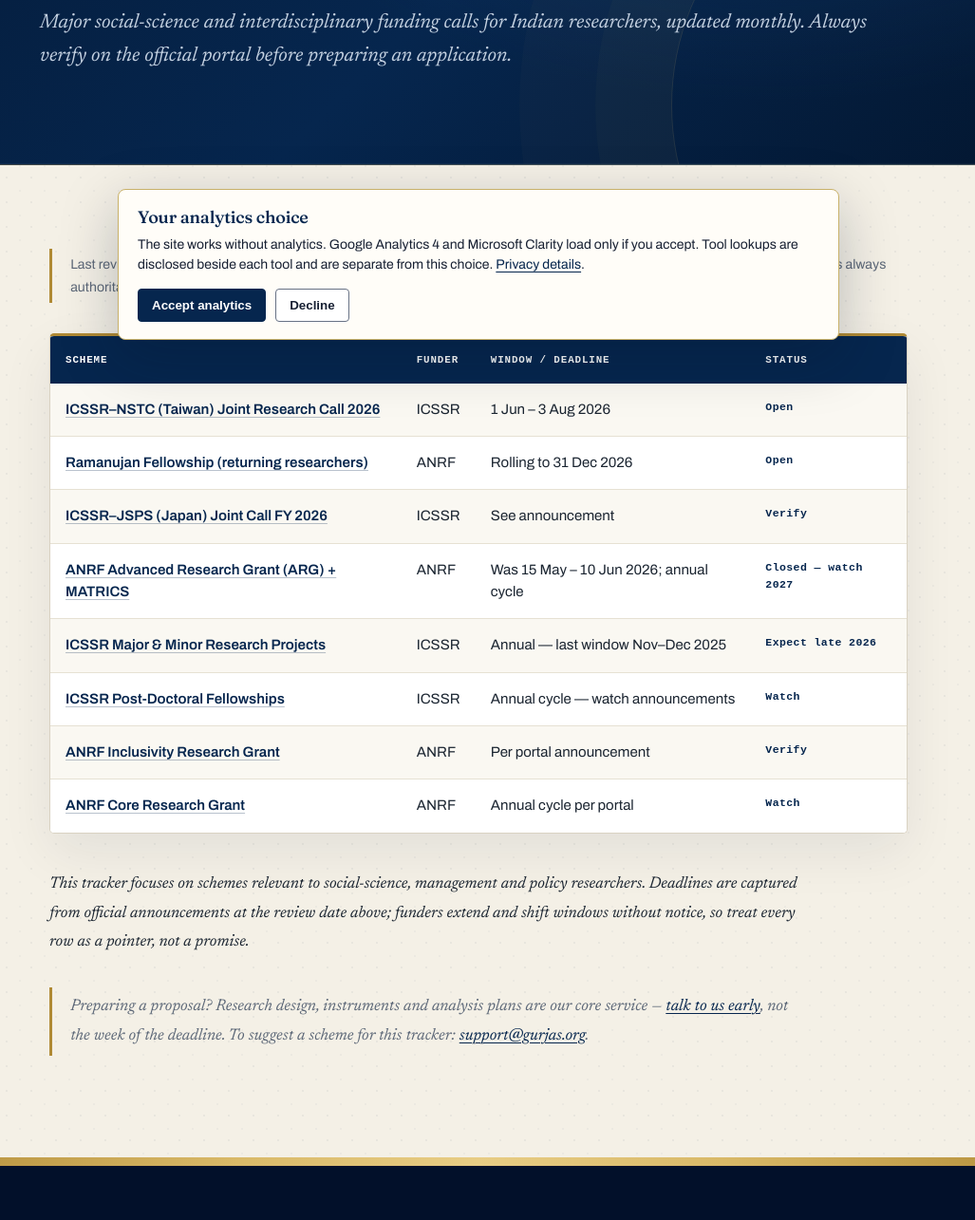
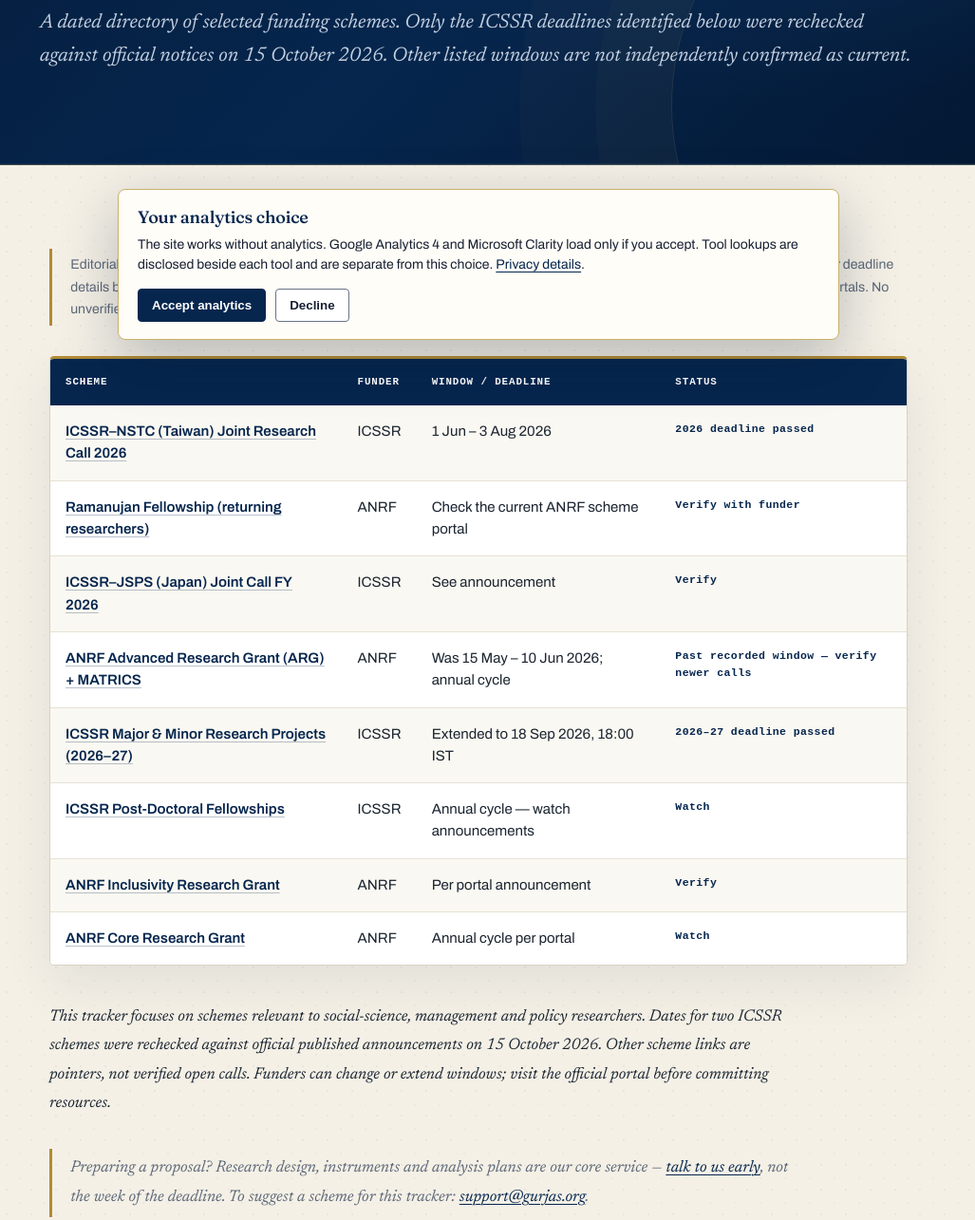
Before and after one commit to dr-jasky/gurjas-evidence, a website: page tools/grant-deadline-tracker/index.html in a window 1280 px wide. Shown: the part 414-1699 px from the top of the page at 95% size, without its empty margins (136-1163 px from the left). Drawn offline with Linux system fonts and the light colour scheme; a web font is replaced by a local one.

Commit message:
Credibility: replace stale open grant labels with dated, source-verified references

```diff
--- a/tools/grant-deadline-tracker/index.html
+++ b/tools/grant-deadline-tracker/index.html
@@ -5,7 +5,7 @@
 <meta name="viewport" content="width=device-width, initial-scale=1">
 <!-- Non-essential analytics load only after explicit consent through script.js. -->
 <title>Research Grant Deadline Tracker | ICSSR, ANRF and UGC | Gurjas</title>
-<meta name="description" content="A monthly-reviewed tracker of ICSSR, ANRF and allied research funding calls for Indian social-science researchers, with every entry linked to its source.">
+<meta name="description" content="A dated reference register of Indian funding schemes with primary-source links and explicit verification limits.">
 <link rel="canonical" href="https://gurjas.org/tools/grant-deadline-tracker/">
 <meta name="author" content="Gurjas Evidence and Policy Analytics">
 <meta name="robots" content="index, follow, max-image-preview:large">
@@ -13,7 +13,7 @@
 <meta property="og:type" content="website">
 <meta property="og:site_name" content="Gurjas Evidence and Policy Analytics">
 <meta property="og:title" content="Research Grant Deadline Tracker | ICSSR, ANRF and UGC | Gurjas">
-<meta property="og:description" content="A monthly-reviewed tracker of ICSSR, ANRF and allied research funding calls for Indian social-science researchers, with every entry linked to its source.">
+<meta property="og:description" content="A dated reference register of Indian funding schemes with primary-source links and explicit verification limits.">
 <meta property="og:url" content="https://gurjas.org/tools/grant-deadline-tracker/">
 <meta property="og:image" content="https://gurjas.org/assets/og-preview.png">
 <meta property="og:image:width" content="1200">
@@ -21,7 +21,7 @@
 <meta property="og:locale" content="en_IN">
 <meta name="twitter:card" content="summary_large_image">
 <meta name="twitter:title" content="Research Grant Deadline Tracker | ICSSR, ANRF and UGC | Gurjas">
-<meta name="twitter:description" content="A monthly-reviewed tracker of ICSSR, ANRF and allied research funding calls for Indian social-science researchers, with every entry linked to its source.">
+<meta name="twitter:description" content="A dated reference register of Indian funding schemes with primary-source links and explicit verification limits.">
 <meta name="twitter:image" content="https://gurjas.org/assets/og-preview.png">
 <link rel="icon" href="../../favicon.ico" sizes="32x32">
 <link rel="icon" href="../../assets/favicon.png" type="image/png">
@@ -35,7 +35,7 @@
 <link rel="preload" as="style" href="../../style.css?v=12">
 <link rel="stylesheet" href="../../style.css?v=12">
 <script type="application/ld+json">{"@context": "https://schema.org", "@graph": [{"@type": "Organization", "@id": "https://gurjas.org/#org", "name": "Gurjas Evidence and Policy Analytics", "alternateName": "Gurjas", "url": "https://gurjas.org/", "logo": {"@type": "ImageObject", "url": "https://gurjas.org/assets/gurjas-logo.png"}, "email": "support@gurjas.org", "foundingDate": "2026-06-29", "founder": {"@type": "Person", "name": "Gurpreet Kaur"}, "address": {"@type": "PostalAddress", "addressLocality": "Patiala", "addressRegion": "Punjab", "addressCountry": "IN"}, "identifier": {"@type": "PropertyValue", "propertyID": "Udyam Registration Number", "value": "UDYAM-PB-17-0132009"}, "description": "An independent, women-led research and policy analytics practice providing evidence synthesis, impact evaluation, policy analysis and institutional advisory.", "knowsAbout": ["Financial inclusion", "Digital public infrastructure", "Impact evaluation", "Policy analysis", "Urban poverty", "Research methodology"]}, {"@type": "BreadcrumbList", "itemListElement": [{"@type": "ListItem", "position": 1, "name": "Home", "item": "https://gurjas.org/"}, {"@type": "ListItem", "position": 2, "name": "Grant Deadline Tracker", "item": "https://gurjas.org/tools/grant-deadline-tracker/"}]}]}</script>
-<script type="application/ld+json">{"@context":"https://schema.org","@type":"WebApplication","@id":"https://gurjas.org/tools/grant-deadline-tracker/#application","name":"Grant Deadline Tracker","url":"https://gurjas.org/tools/grant-deadline-tracker/","applicationCategory":"ReferenceApplication","operatingSystem":"Any modern web browser","softwareVersion":"2026-07 snapshot","isAccessibleForFree":true,"offers":{"@type":"Offer","price":0,"priceCurrency":"INR"},"publisher":{"@id":"https://gurjas.org/#org"},"description":"Keeps selected Indian social-science and interdisciplinary funding calls visible with official links."}</script>
+<script type="application/ld+json">{"@context":"https://schema.org","@type":"WebApplication","@id":"https://gurjas.org/tools/grant-deadline-tracker/#application","name":"Grant Deadline Tracker","url":"https://gurjas.org/tools/grant-deadline-tracker/","applicationCategory":"ReferenceApplication","operatingSystem":"Any modern web browser","softwareVersion":"2026-10 dated reference register","isAccessibleForFree":true,"offers":{"@type":"Offer","price":0,"priceCurrency":"INR"},"publisher":{"@id":"https://gurjas.org/#org"},"description":"Keeps selected Indian social-science and interdisciplinary funding calls visible with official links."}</script>
 </head>
 <body class="tool-page tool-page--resource">
 <canvas class="evidence-field" aria-hidden="true"></canvas>
@@ -63,28 +63,28 @@
   <div class="wrap">
     <span class="eyebrow">Living Resource</span>
     <h1>Indian Research Grant Deadline Tracker</h1>
-    <p class="lede">Major social-science and interdisciplinary funding calls for Indian researchers, updated monthly. Always verify on the official portal before preparing an application.</p>
+    <p class="lede">A dated directory of selected funding schemes. Only the ICSSR deadlines identified below were rechecked against official notices on 15 October 2026. Other listed windows are not independently confirmed as current.</p>
   </div>
 </div>
 
 <section>
   <div class="wrap" style="max-width:960px">
-    <p class="note" style="margin-top:0;margin-bottom:2rem">Last reviewed: 3 July 2026. Status reflects our reading of official announcements at review date; deadlines shift — the linked portal is always authoritative.</p>
+    <p class="note" style="margin-top:0;margin-bottom:2rem">Editorial review: 15 October 2026. This is a reference register, <strong>not a live opportunities feed</strong>. ICSSR–NSTC and ICSSR Major/Minor deadline details below were checked against official announcements. Remaining schemes require independent verification on their official portals. No unverified entry is labelled open.</p>
     <div style="overflow-x:auto">
       <table style="width:100%;border-collapse:collapse;font-size:.94rem">
         <tr><th style="text-align:left;padding:.7rem;background:#06264e;color:#fff">Scheme</th><th style="text-align:left;padding:.7rem;background:#06264e;color:#fff">Funder</th><th style="text-align:left;padding:.7rem;background:#06264e;color:#fff">Window / deadline</th><th style="text-align:left;padding:.7rem;background:#06264e;color:#fff">Status</th></tr>
-        <tr><td style="padding:.7rem;border-bottom:1px solid #e6e1d3"><a href="https://icssr.org/announcements/icssr-nstc-taiwan-joint-call-research-proposals-2026" rel="noopener">ICSSR–NSTC (Taiwan) Joint Research Call 2026</a></td><td style="padding:.7rem;border-bottom:1px solid #e6e1d3">ICSSR</td><td style="padding:.7rem;border-bottom:1px solid #e6e1d3">1 Jun – 3 Aug 2026</td><td style="padding:.7rem;border-bottom:1px solid #e6e1d3;color:#3b6d11;font-weight:600">Open</td></tr>
-        <tr><td style="padding:.7rem;border-bottom:1px solid #e6e1d3"><a href="https://serb.gov.in/" rel="noopener">Ramanujan Fellowship (returning researchers)</a></td><td style="padding:.7rem;border-bottom:1px solid #e6e1d3">ANRF</td><td style="padding:.7rem;border-bottom:1px solid #e6e1d3">Rolling to 31 Dec 2026</td><td style="padding:.7rem;border-bottom:1px solid #e6e1d3;color:#3b6d11;font-weight:600">Open</td></tr>
+        <tr><td style="padding:.7rem;border-bottom:1px solid #e6e1d3"><a href="https://icssr.org/announcements/icssr-nstc-taiwan-joint-call-research-proposals-2026" rel="noopener">ICSSR–NSTC (Taiwan) Joint Research Call 2026</a></td><td style="padding:.7rem;border-bottom:1px solid #e6e1d3">ICSSR</td><td style="padding:.7rem;border-bottom:1px solid #e6e1d3">1 Jun – 3 Aug 2026</td><td style="padding:.7rem;border-bottom:1px solid #e6e1d3;color:#854f0b;font-weight:600">2026 deadline passed</td></tr>
+        <tr><td style="padding:.7rem;border-bottom:1px solid #e6e1d3"><a href="https://anrfonline.in/ANRF/HomePage" rel="noopener">Ramanujan Fellowship (returning researchers)</a></td><td style="padding:.7rem;border-bottom:1px solid #e6e1d3">ANRF</td><td style="padding:.7rem;border-bottom:1px solid #e6e1d3">Check the current ANRF scheme portal</td><td style="padding:.7rem;border-bottom:1px solid #e6e1d3;color:#854f0b;font-weight:600">Verify with funder</td></tr>
         <tr><td style="padding:.7rem;border-bottom:1px solid #e6e1d3"><a href="https://icssr.org/announcements/icssr-jsps-japan-joint-call-research-proposals-fy-2026" rel="noopener">ICSSR–JSPS (Japan) Joint Call FY 2026</a></td><td style="padding:.7rem;border-bottom:1px solid #e6e1d3">ICSSR</td><td style="padding:.7rem;border-bottom:1px solid #e6e1d3">See announcement</td><td style="padding:.7rem;border-bottom:1px solid #e6e1d3;color:#854f0b;font-weight:600">Verify</td></tr>
-        <tr><td style="padding:.7rem;border-bottom:1px solid #e6e1d3"><a href="https://anrfonline.in/ANRF/arg_anrf" rel="noopener">ANRF Advanced Research Grant (ARG) + MATRICS</a></td><td style="padding:.7rem;border-bottom:1px solid #e6e1d3">ANRF</td><td style="padding:.7rem;border-bottom:1px solid #e6e1d3">Was 15 May – 10 Jun 2026; annual cycle</td><td style="padding:.7rem;border-bottom:1px solid #e6e1d3;color:#993c1d;font-weight:600">Closed — watch 2027</td></tr>
-        <tr><td style="padding:.7rem;border-bottom:1px solid #e6e1d3"><a href="https://icssr.org/announcements" rel="noopener">ICSSR Major &amp; Minor Research Projects</a></td><td style="padding:.7rem;border-bottom:1px solid #e6e1d3">ICSSR</td><td style="padding:.7rem;border-bottom:1px solid #e6e1d3">Annual — last window Nov–Dec 2025</td><td style="padding:.7rem;border-bottom:1px solid #e6e1d3;color:#854f0b;font-weight:600">Expect late 2026</td></tr>
+        <tr><td style="padding:.7rem;border-bottom:1px solid #e6e1d3"><a href="https://anrfonline.in/ANRF/arg_anrf" rel="noopener">ANRF Advanced Research Grant (ARG) + MATRICS</a></td><td style="padding:.7rem;border-bottom:1px solid #e6e1d3">ANRF</td><td style="padding:.7rem;border-bottom:1px solid #e6e1d3">Was 15 May – 10 Jun 2026; annual cycle</td><td style="padding:.7rem;border-bottom:1px solid #e6e1d3;color:#993c1d;font-weight:600">Past recorded window — verify newer calls</td></tr>
+        <tr><td style="padding:.7rem;border-bottom:1px solid #e6e1d3"><a href="https://icssr.org/announcements/call-project-proposals-under-scheme-major-and-minor-research-projects-2026-27" rel="noopener">ICSSR Major &amp; Minor Research Projects (2026–27)</a></td><td style="padding:.7rem;border-bottom:1px solid #e6e1d3">ICSSR</td><td style="padding:.7rem;border-bottom:1px solid #e6e1d3">Extended to 18 Sep 2026, 18:00 IST</td><td style="padding:.7rem;border-bottom:1px solid #e6e1d3;color:#854f0b;font-weight:600">2026–27 deadline passed</td></tr>
         <tr><td style="padding:.7rem;border-bottom:1px solid #e6e1d3"><a href="https://icssr.org/announcements" rel="noopener">ICSSR Post-Doctoral Fellowships</a></td><td style="padding:.7rem;border-bottom:1px solid #e6e1d3">ICSSR</td><td style="padding:.7rem;border-bottom:1px solid #e6e1d3">Annual cycle — watch announcements</td><td style="padding:.7rem;border-bottom:1px solid #e6e1d3;color:#854f0b;font-weight:600">Watch</td></tr>
         <tr><td style="padding:.7rem;border-bottom:1px solid #e6e1d3"><a href="https://www.anrfonline.in/ANRF/inrg_anrf?HomePage=New" rel="noopener">ANRF Inclusivity Research Grant</a></td><td style="padding:.7rem;border-bottom:1px solid #e6e1d3">ANRF</td><td style="padding:.7rem;border-bottom:1px solid #e6e1d3">Per portal announcement</td><td style="padding:.7rem;border-bottom:1px solid #e6e1d3;color:#854f0b;font-weight:600">Verify</td></tr>
         <tr><td style="padding:.7rem;border-bottom:1px solid #e6e1d3"><a href="https://anrfonline.in/ANRF/emr?HomePage=New" rel="noopener">ANRF Core Research Grant</a></td><td style="padding:.7rem;border-bottom:1px solid #e6e1d3">ANRF</td><td style="padding:.7rem;border-bottom:1px solid #e6e1d3">Annual cycle per portal</td><td style="padding:.7rem;border-bottom:1px solid #e6e1d3;color:#854f0b;font-weight:600">Watch</td></tr>
       </table>
     </div>
     <div class="prose" style="margin-top:2.4rem">
-      <p>This tracker focuses on schemes relevant to social-science, management and policy researchers. Deadlines are captured from official announcements at the review date above; funders extend and shift windows without notice, so treat every row as a pointer, not a promise.</p>
+      <p>This tracker focuses on schemes relevant to social-science, management and policy researchers. Dates for two ICSSR schemes were rechecked against official published announcements on 15 October 2026. Other scheme links are pointers, not verified open calls. Funders can change or extend windows; visit the official portal before committing resources.</p>
       <p class="note">Preparing a proposal? Research design, instruments and analysis plans are our core service — <a href="../../contact/">talk to us early</a>, not the week of the deadline. To suggest a scheme for this tracker: <a href="mailto:support@gurjas.org">support@gurjas.org</a>.</p>
     </div>
   </div>
```
